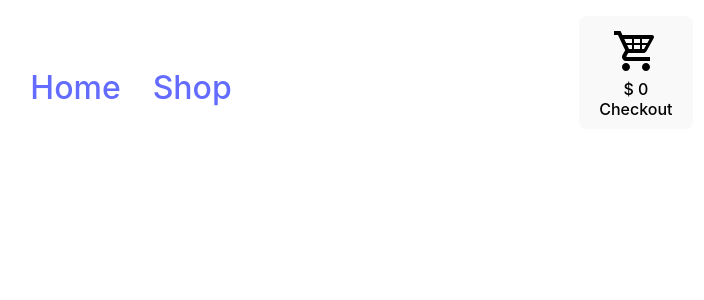
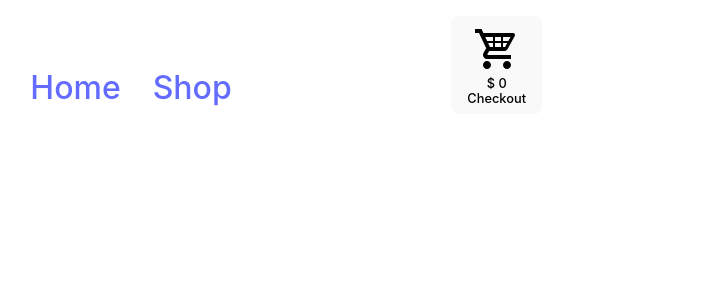
Before and after one commit to CameronTheDeveloper/shopping-app, a React (Vite) app: page / in a window 1280 px wide. Shown: the top 300 px of the page, without its empty margins (509-1213 px from the left). Built offline with nearby package versions, Linux system fonts and the light colour scheme.

Commit message:
Edit ShoppingCart size & positioning

```diff
--- a/src/Components/ShoppingCart/ShoppingCart.module.css
+++ b/src/Components/ShoppingCart/ShoppingCart.module.css
@@ -1,5 +1,6 @@
 .cart {
+    font-size: 0.8em;
     position: absolute;
-    left: 85%;
+    left: 75%;
     top: 2%;
 }
```
